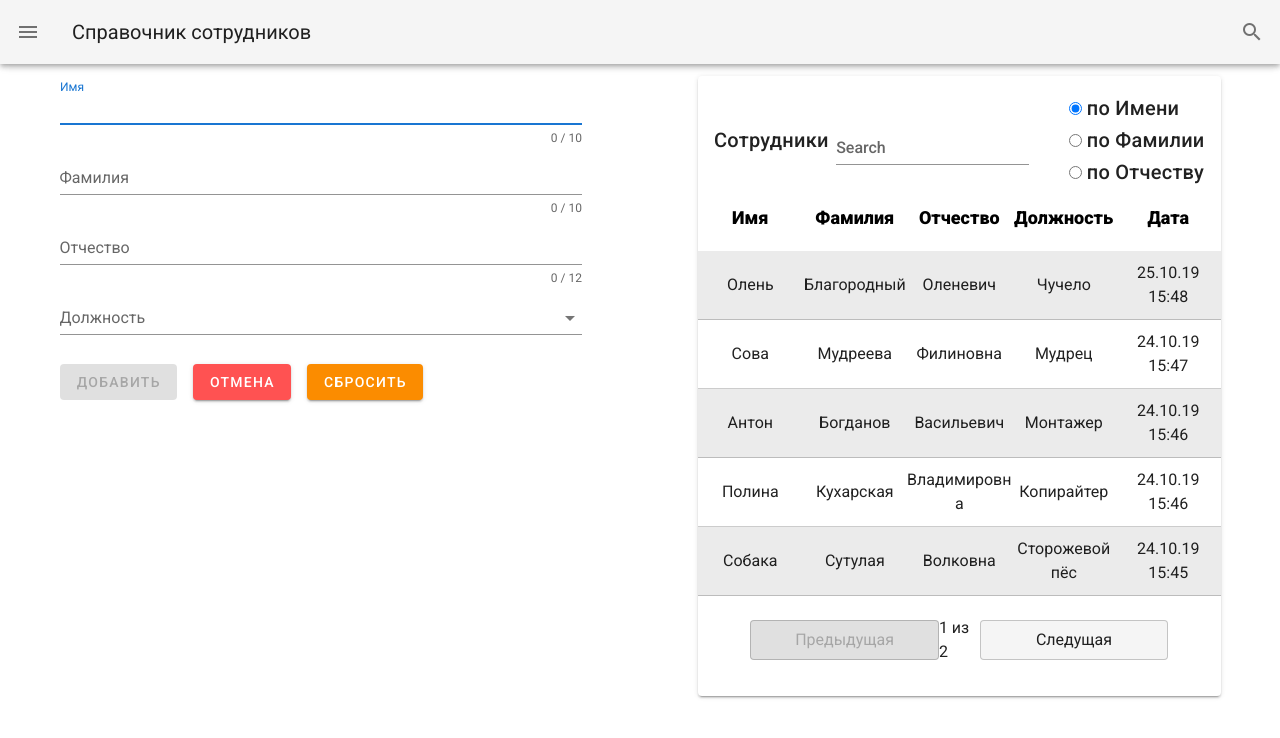
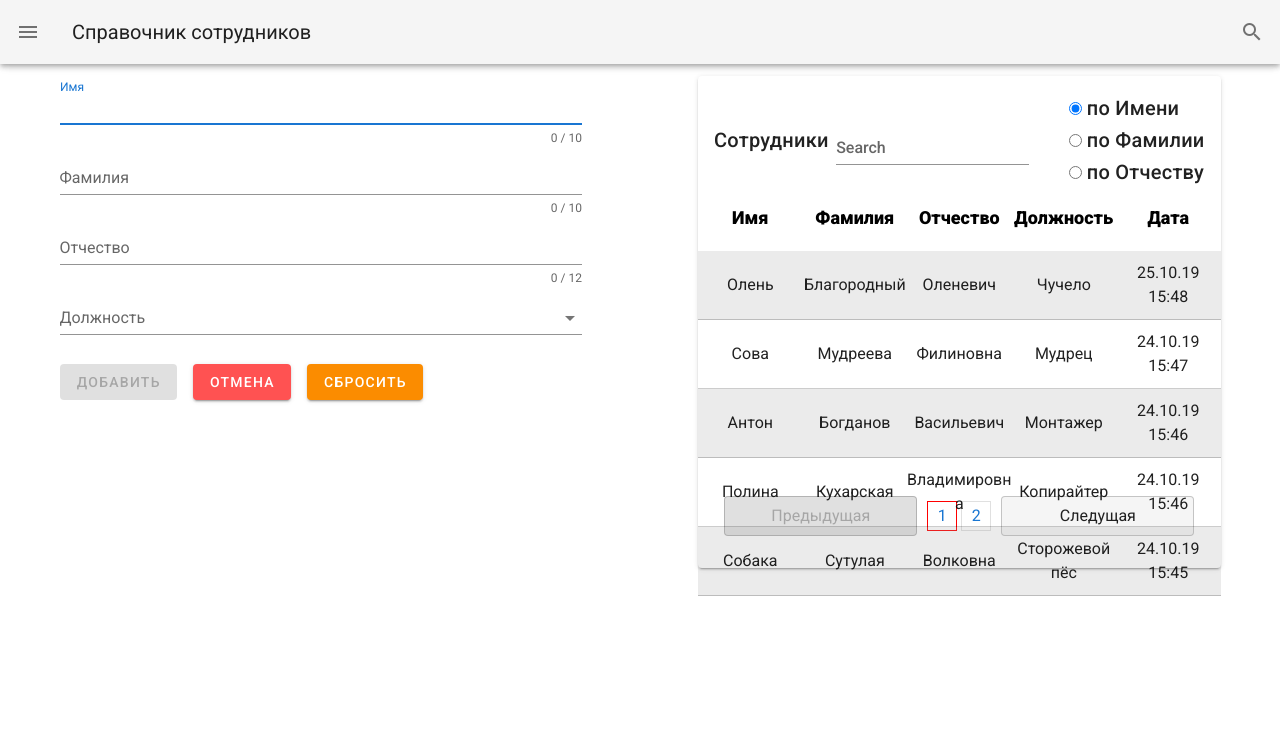
Before and after one commit to IdealAccount/AutoInline, a Vue app: page / in a window 1280 px wide. Shown: the top 738 px of the page. Built offline with nearby package versions, Linux system fonts and the light colour scheme.

Commit message:
filter and pagination

```diff
--- a/src/components/VPagination.vue
+++ b/src/components/VPagination.vue
@@ -1,18 +1,27 @@
 <template>
   <div class="pagination">
     <div class="pagination__left">
-      <button :disabled="current < 1" @click="changePage(-1)">Предыдущая</button>
+      <button :disabled="stopPrev" @click="changePage(prevPage)">Предыдущая</button>
     </div>
-    <!--<ul class="pagination-list">-->
-      <!--<li class="pagination-list__item" v-for="(page, i) of pages" :class="{current: $parent.currentPage === i}">-->
-        <!--<a href="#!" @click="goToPage(i)" >{{page}}</a>-->
-      <!--</li>-->
-    <!--</ul>-->
-    <div>
-      <span>{{totalPages ? current + 1 : current}} из {{totalPages}}</span>
-    </div>
+    <ul class="pagination-list">
+      <li v-if="hasFirst" class="pagination-list__item">
+        <a href="#!" @click="changePage(1)">1</a>
+      </li>
+      <li v-if="hasFirst" class="pagination-list__ellipsis">...</li>
+      <li class="pagination-list__item"
+          v-for="(page,i) of pages"
+          :class="{current: current === page}"
+          :key="page"
+      >
+        <a href="#!" @click="changePage(page)">{{page}}</a>
+      </li>
+      <li v-if="hasLast" class="pagination-list__ellipsis">...</li>
+      <li v-if="hasLast" class="pagination-list__item">
+        <a href="#!" @click="changePage(totalPages)">{{totalPages}}</a>
+      </li>
+    </ul>
     <div class="pagination__right">
-      <button :disabled="current + 1 >= totalPages " @click="changePage(1)">Следущая</button>
+      <button :disabled="stopNext" @click="changePage(nextPage)">Следущая</button>
     </div>
   </div>
 </template>
@@ -30,46 +39,56 @@
       },
       current: {
         type: Number,
+        default: 1,
       },
       pageRange: {
         type: Number,
-        default: 3
+        default: 2
       }
     },
     computed: {
-      // pages() {
-      //   let pages = [];
-      //   for (let i = this.rangeStart; i <= this.rangeEnd; i++ ) {
-      //     pages.push(i)
-      //   }
-      //   return pages
-      // },
-      // rangeStart() {
-      //   let start = this.$parent.currentPage - this.pageRange;
-      //   return (start > 0) ? start : 1
-      // },
-      // rangeEnd() {
-      //   let end = this.$parent.currentPage + this.pageRange
-      //   return (end < this.totalPages) ? end : this.totalPages
-      // },
+      pages() {
+        let pages = [];
+        for (let i = this.rangeStart; i <= this.rangeEnd; i++) {
+          pages.push(i)
+        }
+        return pages
+      },
+      rangeStart() {
+        let start = this.current - this.pageRange;
+        return (start > 0) ? start : 1
+      },
+      rangeEnd() {
+        let end = this.current + this.pageRange;
+        return (end < this.totalPages) ? end : this.totalPages
+      },
       totalPages() {
         return Math.ceil(this.total / this.perPage)
       },
+      nextPage() {
+        return this.current + 1
+      },
+      prevPage() {
+        return this.current - 1
+      },
+      stopPrev() {
+        return this.current <= 1
+      },
+      stopNext() {
+        return this.current >= this.totalPages
+      },
+      hasFirst() {
+        return this.rangeStart !== 1
+      },
+      hasLast() {
+        return this.rangeEnd < this.totalPages
+      }
     },
     methods: {
-      changePage(direction) {
-        if (direction > 0) {
-          this.$parent.currentPage++
-        }
-        if (direction < 0) {
-          this.$parent.currentPage--
-        }
+      changePage(page) {
+        this.$emit('changePage', page)
       },
-      // goToPage(pageNum) {
-      //   this.$parent.currentPage = pageNum;
-      // }
     }
-
   }
 </script>
 
@@ -78,7 +97,7 @@
     display: flex;
     align-items: center;
     justify-content: space-between;
-    width: 80%;
+    width: 90%;
     margin: 20px auto 0;
     &__left,
     &__right {
@@ -112,7 +131,7 @@
       padding: 0 !important;
       margin: 0 10px;
       &__item {
-        border: 1px solid rgba(0,0,0,.12);
+        border: 1px solid rgba(0, 0, 0, .12);
         margin-right: 4px;
         width: 30px;
         height: 30px;
@@ -130,6 +149,20 @@
           text-decoration: none;
         }
       }
+      &__ellipsis {
+        padding: 5px;
+        margin-right: 5px;
+        align-self: flex-end;
+      }
     }
   }
+
+  .pagination-enter-active, .pagination-leave-active {
+    transition: all .3s;
+  }
+
+  .pagination-enter, .pagination-leave-to {
+    opacity: 0;
+    transform: translateX(-10em)
+  }
 </style>
--- a/src/components/VReference.vue
+++ b/src/components/VReference.vue
@@ -66,7 +66,7 @@
   }
 </script>
 
-<style scoped>
+<style>
   .v-card {
     flex: 0 1 45%;
   }
--- a/src/components/VTable.vue
+++ b/src/components/VTable.vue
@@ -14,7 +14,9 @@
         </v-btn>
       </div>
     </div>
+
     <div class="v-table-body">
+      <transition-group name="table-row" mode="out-in">
         <div class="v-table-row"
              v-for="(obj,key) of visibleEmployees"
              :key="key"
@@ -23,16 +25,23 @@
                v-for="(item,key) of obj"
                v-if="item !== obj.id"
                :key="key"
-        > <span v-if="item.date">{{item.date}} {{item.time}}</span>
+          >
+            <span v-if="item.date">{{item.date}} {{item.time}}</span>
             <span v-else>{{item}}</span>
           </div>
           <v-crud :key="obj.id" :obj="obj"></v-crud>
         </div>
-      <div v-if="!visibleEmployees.length" class="v-table-row justify-center"><span >Поиск не дал результатов</span></div>
+      </transition-group>
+      <transition name="show" mode="out-in">
+        <div v-if="!visibleEmployees.length" class="v-table-row justify-center">
+          <span>Поиск не дал результатов</span>
+        </div>
+      </transition>
     </div>
     <v-pagination :perPage="perPage"
                   :current="currentPage"
-                  :total="employeesList.length"
+                  :total="tableData.length"
+                  @changePage="changePage"
     ></v-pagination>
   </div>
 </template>
@@ -40,7 +49,7 @@
 <script>
   import VCrud from '../components/VCrud'
   import VPagination from '../components/VPagination'
-  import {mapState, mapGetters} from 'vuex'
+  import {mapGetters, mapState} from 'vuex'
 
   export default {
     props: ['filteredEmployees'],
@@ -51,7 +60,7 @@
     data() {
       return {
         perPage: 5,
-        currentPage: 0,
+        currentPage: 1,
         header: {}
       }
     },
@@ -62,10 +71,14 @@
         return this.filteredEmployees ? this.filteredEmployees : this.employeesList
       },
       visibleEmployees() {
-        return this.tableData.slice(this.currentPage * this.perPage, (this.currentPage * this.perPage) + this.perPage)
+        return this.tableData.slice((this.currentPage - 1) * this.perPage, ((this.currentPage - 1) * this.perPage) + this.perPage)
       },
+
     },
     methods: {
+      changePage(page) {
+        this.currentPage = page
+      },
       changeSortDirection(header) {
         let obj = header;
         if (obj.counter > 2) obj.counter = 0;
@@ -142,6 +155,9 @@
         }
       }
     }
+    &-body {
+      height: 225px;
+    }
     &-headers,
     &-body {
       width: 100%;
@@ -157,4 +173,13 @@
       height: 24px;
     }
   }
+
+  .table-row-enter-active, .table-row-leave-active {
+    transition: all .3s;
+  }
+
+  .table-row-enter, .table-row-leave-to {
+    opacity: 0;
+    transform: translateX(10px);
+  }
 </style>
```
Lines whose indentation alone changed are shown as unchanged.
